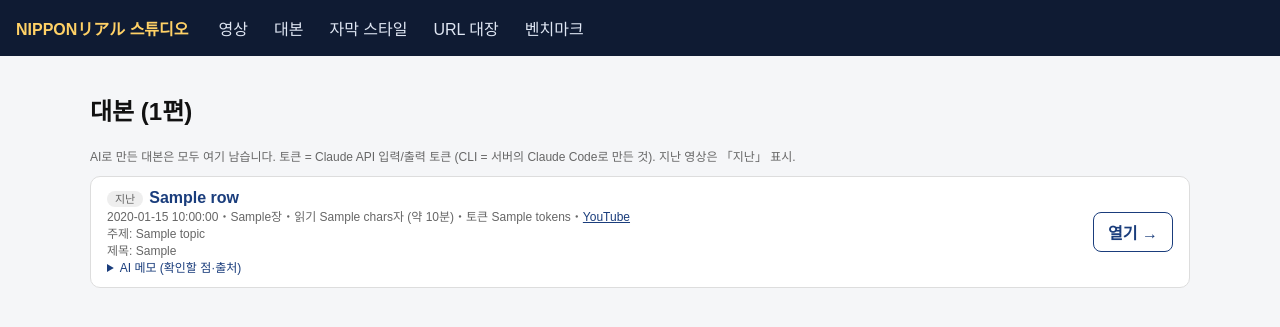
After one commit to 85mighty/takken-note, a Flask app: template templates/studio_scripts.html in a window 1280 px wide. The commit adds this page. Shown: the top 327 px of the page. Run offline with Flask 3, Linux system fonts and the light colour scheme; the template is opened without the code that fills it: most values are stand-ins (such as "Sample title", 1, 10 or a date in 2020).

Commit message:
スライドが描けなくなる不具合を修正（外した欄を参照していた）、「대본」タブ（AIで作った台本の一覧・トークン使用量）
Co-Authored-By: Claude Fable 5.1 <noreply@anthropic.com>
Claude-Session: https://claude.ai/code/session_01Qfduj8hgJDTJfuSADXghQs

```diff
--- a/coaching/yt/scriptgen.py
+++ b/coaching/yt/scriptgen.py
@@ -234,7 +234,8 @@ def save(inp, topic, name=None, usage=None):
             "created_at": time.strftime("%Y-%m-%d %H:%M"),
             "slides": [{k: s[k] for k in ("title", "sub", "body", "speech", "illust")} for s in inp["slides"]],
             "youtube": {**inp["youtube"], "url": ""}, "blog": {**inp["blog"], "url": ""},
-            "related": inp["related"], "notes": inp["notes"]}
+            "related": inp["related"], "notes": inp["notes"],
+            "usage": {"input": usage.input_tokens, "output": usage.output_tokens, "model": MODEL} if usage else {"model": "claude-code-cli"}}
     p = os.path.join(SPECS, name + ".json")
     with open(p + ".tmp", "w", encoding="utf-8") as f: json.dump(spec, f, ensure_ascii=False, indent=1)
     os.replace(p + ".tmp", p)
--- a/templates/studio_base.html
+++ b/templates/studio_base.html
@@ -20,6 +20,7 @@ a{color:#1a3d7c}
 <nav class="sn">
   <span class="brand">NIPPONリアル 스튜디오</span>
   <a href="{{ url_for('studio.index') }}" {% if request.endpoint == 'studio.index' or request.endpoint == 'studio.edit' %}class="on"{% endif %}>영상</a>
+  <a href="{{ url_for('studio.scripts_page') }}" {% if request.endpoint == 'studio.scripts_page' %}class="on"{% endif %}>대본</a>
   <a href="{{ url_for('studio.style_page') }}" {% if request.endpoint == 'studio.style_page' %}class="on"{% endif %}>자막 스타일</a>
   <a href="{{ url_for('studio.registry_page') }}" {% if request.endpoint == 'studio.registry_page' %}class="on"{% endif %}>URL 대장</a>
   <a href="{{ url_for('studio.bench') }}" {% if request.endpoint == 'studio.bench' %}class="on"{% endif %}>벤치마크</a>
--- a/templates/studio_edit.html
+++ b/templates/studio_edit.html
@@ -283,7 +283,6 @@ function render(){
         <label>읽기 원고 (내레이션 = 자막)</label><textarea class="speech" data-f="speech">${esc(s.speech)}</textarea>
         <div class="cnt">${chars}자・약 ${Math.round(chars/4.3)}초</div>
       </div>`;
-    div.querySelector('[data-f="illust_pos"]').value = s.illust_pos || "";
     div.querySelectorAll("[data-f]").forEach(el => el.addEventListener(el.tagName === "SELECT" ? "change" : "input", () => {
       spec.slides[k][el.dataset.f] = el.value; if (!el.value) delete spec.slides[k][el.dataset.f];
       rows[k].edited = true; setDirty(true);
@@ -394,7 +393,7 @@ async function loadThumb(){
   if (d.thumb && d.thumb.lines && !$("#th_lines").value) $("#th_lines").value = d.thumb.lines.join("\n");
   if (d.thumb && d.thumb.style) $("#th_style").value = d.thumb.style;
   if (!$("#th_lines").value){ const t = (spec.youtube||{}).title || spec.label || ""; $("#th_lines").value = t.replace(/[【】｜|]/g, "\n").split("\n").map(x => x.trim()).filter(Boolean).slice(0, 3).join("\n"); }
-  if (!$("#pub_at").value){ const t = new Date(Date.now() + 36e5 * 24); t.setMinutes(0); $("#pub_at").value = new Date(t.getTime() - t.getTimezoneOffset() * 6e4).toISOString().slice(0, 16).replace(/T\d\d/, "T19"); }
+  if ($("#pub_at") && !$("#pub_at").value){ const t = new Date(Date.now() + 36e5 * 24); t.setMinutes(0); $("#pub_at").value = new Date(t.getTime() - t.getTimezoneOffset() * 6e4).toISOString().slice(0, 16).replace(/T\d\d/, "T19"); }
 }
 async function makeThumb(){
   const lines = $("#th_lines").value.split("\n").map(x => x.trim()).filter(Boolean);
--- /dev/null
+++ b/templates/studio_scripts.html
@@ -0,0 +1,33 @@
+{% extends "studio_base.html" %}
+{% block title %}대본｜스튜디오{% endblock %}
+{% block body %}
+<style>
+.w{max-width:1100px;margin:0 auto}
+.card{background:#fff;border:1px solid #ddd;border-radius:10px;padding:12px 16px;margin:10px 0;display:grid;grid-template-columns:1fr auto;gap:10px;align-items:center}
+.card .t{font-weight:bold;font-size:16px;color:#1a3d7c;text-decoration:none}
+.small{font-size:12px;color:#666}
+.badge{font-size:11px;padding:2px 8px;border-radius:9px;background:#e8f0ff;color:#1a3d7c;margin-right:6px}
+.badge.arch{background:#eee;color:#666}
+.btn{padding:7px 14px;border-radius:8px;border:1px solid #1a3d7c;background:#fff;color:#1a3d7c;font-weight:bold;text-decoration:none;white-space:nowrap}
+details summary{cursor:pointer;color:#1a3d7c;font-size:12px}
+pre{white-space:pre-wrap;font-size:12px;background:#f7f9fc;padding:8px;border-radius:6px}
+</style>
+<div class="w">
+<h2>대본 ({{ rows|length }}편)</h2>
+<p class="small">AI로 만든 대본은 모두 여기 남습니다. 토큰 = Claude API 입력/출력 토큰 (CLI = 서버의 Claude Code로 만든 것). 지난 영상은 「지난」 표시.</p>
+{% for r in rows %}
+<div class="card">
+  <div>
+    <span class="badge {{ 'arch' if r.arch }}">{{ '지난' if r.arch else steps.get(r.status, r.status) }}</span><a class="t" href="{{ url_for('studio.edit', name=r.name) }}">{{ r.label }}</a>
+    <div class="small">{{ r.created or '—' }}・{{ r.n }}장・읽기 {{ r.chars }}자 (약 {{ (r.chars/260)|round(1) }}분){% if r.tokens %}・토큰 {{ r.tokens }}{% endif %}{% if r.url %}・<a href="{{ r.url }}" target="_blank">YouTube</a>{% endif %}</div>
+    {% if r.topic %}<div class="small">주제: {{ r.topic }}</div>{% endif %}
+    {% if r.yt %}<div class="small">제목: {{ r.yt }}</div>{% endif %}
+    {% if r.notes %}<details><summary>AI 메모 (확인할 점·출처)</summary><pre>{{ r.notes }}</pre></details>{% endif %}
+  </div>
+  <a class="btn" href="{{ url_for('studio.edit', name=r.name) }}">열기 →</a>
+</div>
+{% else %}
+<p class="small">아직 대본이 없습니다.</p>
+{% endfor %}
+</div>
+{% endblock %}
```
Also changed, not shown: coaching/yt/studio.py (+17 -0 lines).
